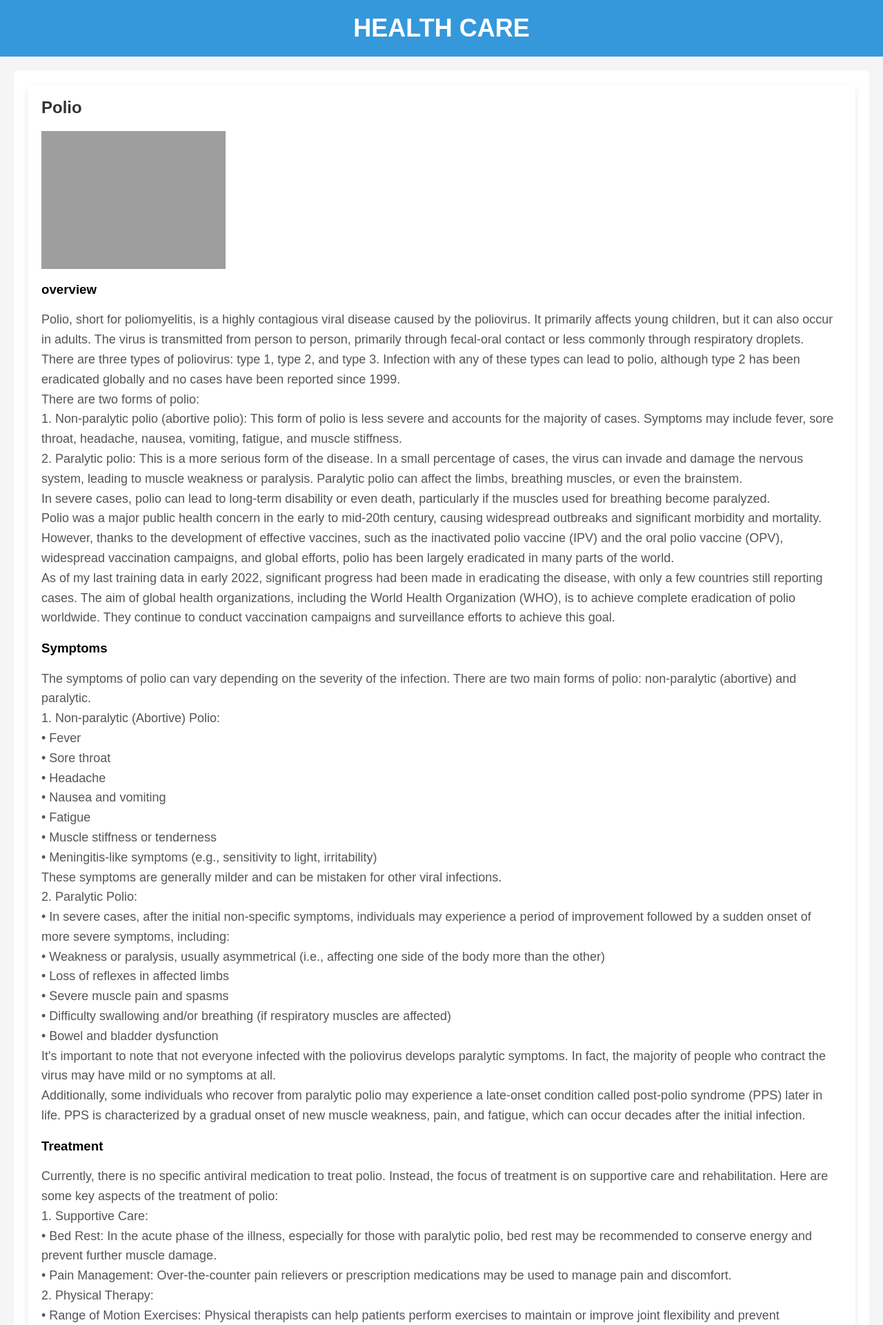
After one commit to Mohit-coder-droid/Celesta, a Flask app: page /article in a window 1280 px wide. The commit adds this page. Shown: the top 1921 px of the page at 69% size. Run offline with Flask 3, Linux system fonts and the light colour scheme; grey boxes are pictures that could not be loaded.

Commit message:
Sending mid evaluation to Celesta Team

```diff
--- a/main.py
+++ b/main.py
@@ -170,5 +170,9 @@ def logout():
     session.pop('user',None)
     return render_template('{{url_for("/")}}')
 
+@app.route('/article')
+def article():
+    return render_template('article.html')
+
 
 app.run(debug=True)
--- a/t.txt
+++ /dev/null
@@ -1 +0,0 @@
-Hi, I amm a joker
--- /dev/null
+++ b/templates/article.html
@@ -0,0 +1,153 @@
+<!DOCTYPE html>
+<html lang="en">
+<head>
+    <meta charset="UTF-8">
+    <meta name="viewport" content="width=device-width, initial-scale=1.0">
+    <title>Blog</title>
+    <style>
+        * {
+            box-sizing: border-box;
+        }
+
+        body {
+            font-family: Arial, sans-serif;
+            background: #f5f5f5;
+            margin: 0;
+            padding: 0;
+        }
+
+        .header {
+            background: #3498db;
+            text-align: center;
+            padding: 20px;
+        }
+
+        .header h2 {
+            margin: 0;
+            font-size: 36px;
+            color: #ffffff;
+        }
+
+        .row {
+            display: flex;
+            flex-wrap: wrap;
+            justify-content: space-between;
+            margin: 20px;
+        }
+
+        .leftcolumn {
+            flex: 0 0 100%;
+            max-width: 100%;
+            background: #ffffff;
+            padding: 20px;
+            border-radius: 8px;
+            margin-bottom: 20px;
+        }
+
+        .fakeimg {
+            height: 200px;
+            border-radius: 8px;
+        }
+        img{
+            height: 200px;
+        }
+
+        .card {
+            background-color: #ffffff;
+            padding: 20px;
+            margin-bottom: 20px;
+            border-radius: 8px;
+            box-shadow: 0 4px 8px rgba(0,0,0,0.1);
+        }
+
+        .card h2 {
+            color: #333333;
+            font-size: 24px;
+            margin-top: 0;
+        }
+
+        .card h5 {
+            color: #777777;
+            font-size: 16px;
+            margin-top: 0;
+        }
+
+        .card p {
+            color: #555555;
+            font-size: 18px;
+            line-height: 1.6;
+        }
+
+
+
+    </style>
+</head>
+<body>
+    <div class="header">
+        <h2>HEALTH CARE</h2>
+    </div>
+
+    <div class="row">
+        <div class="leftcolumn">
+            <div class="card">
+                <h2>Polio</h2>
+                <div class="fakeimg"><img src="https://www.unicef.org/sites/default/files/styles/press_release_feature/public/UN0324716.JPG?itok=YdJ92x-t" alt="polio"></div>
+                <h3>overview</h3>
+                <p>Polio, short for poliomyelitis, is a highly contagious viral disease caused by the poliovirus. It primarily affects young children, but it can also occur in adults. The virus is transmitted from person to person, primarily through fecal-oral contact or less commonly through respiratory droplets. <br>
+                There are three types of poliovirus: type 1, type 2, and type 3. Infection with any of these types can lead to polio, although type 2 has been eradicated globally and no cases have been reported since 1999.<br>
+                There are two forms of polio:<br>
+                1.	Non-paralytic polio (abortive polio): This form of polio is less severe and accounts for the majority of cases. Symptoms may include fever, sore throat, headache, nausea, vomiting, fatigue, and muscle stiffness.<br>
+                2.	Paralytic polio: This is a more serious form of the disease. In a small percentage of cases, the virus can invade and damage the nervous system, leading to muscle weakness or paralysis. Paralytic polio can affect the limbs, breathing muscles, or even the brainstem.<br>
+                In severe cases, polio can lead to long-term disability or even death, particularly if the muscles used for breathing become paralyzed.<br>
+                Polio was a major public health concern in the early to mid-20th century, causing widespread outbreaks and significant morbidity and mortality. However, thanks to the development of effective vaccines, such as the inactivated polio vaccine (IPV) and the oral polio vaccine (OPV), widespread vaccination campaigns, and global efforts, polio has been largely eradicated in many parts of the world.<br>
+                As of my last training data in early 2022, significant progress had been made in eradicating the disease, with only a few countries still reporting cases. The aim of global health organizations, including the World Health Organization (WHO), is to achieve complete eradication of polio worldwide. They continue to conduct vaccination campaigns and surveillance efforts to achieve this goal.</p>
+
+                <h3>Symptoms</h3>
+                <p>The symptoms of polio can vary depending on the severity of the infection. There are two main forms of polio: non-paralytic (abortive) and paralytic. <br>
+                1.	Non-paralytic (Abortive) Polio:<br>
+                •	Fever<br>
+                •	Sore throat<br>
+                •	Headache<br>
+                •	Nausea and vomiting<br>
+                •	Fatigue<br>
+                •	Muscle stiffness or tenderness<br>
+                •	Meningitis-like symptoms (e.g., sensitivity to light, irritability)<br>
+                These symptoms are generally milder and can be mistaken for other viral infections.<br>
+                2.	Paralytic Polio:<br>
+                •	In severe cases, after the initial non-specific symptoms, individuals may experience a period of improvement followed by a sudden onset of more severe symptoms, including:<br>
+                •	Weakness or paralysis, usually asymmetrical (i.e., affecting one side of the body more than the other)<br>
+                •	Loss of reflexes in affected limbs<br>
+                •	Severe muscle pain and spasms<br>
+                •	Difficulty swallowing and/or breathing (if respiratory muscles are affected)<br>
+                •	Bowel and bladder dysfunction<br>
+                It's important to note that not everyone infected with the poliovirus develops paralytic symptoms. In fact, the majority of people who contract the virus may have mild or no symptoms at all.<br>
+                Additionally, some individuals who recover from paralytic polio may experience a late-onset condition called post-polio syndrome (PPS) later in life. PPS is characterized by a gradual onset of new muscle weakness, pain, and fatigue, which can occur decades after the initial infection.</p>
+                <h3>Treatment</h3>
+                <p>Currently, there is no specific antiviral medication to treat polio. Instead, the focus of treatment is on supportive care and rehabilitation. Here are some key aspects of the treatment of polio: <br>
+                1.	Supportive Care:<br>
+                •	Bed Rest: In the acute phase of the illness, especially for those with paralytic polio, bed rest may be recommended to conserve energy and prevent further muscle damage.<br>
+                •	Pain Management: Over-the-counter pain relievers or prescription medications may be used to manage pain and discomfort.<br>
+                2.	Physical Therapy:<br>
+                •	Range of Motion Exercises: Physical therapists can help patients perform exercises to maintain or improve joint flexibility and prevent contractures (shortening of muscles or tendons).<br>
+                •	Strengthening Exercises: Exercises to build and maintain muscle strength in unaffected areas can help compensate for weakness in affected limbs.<br>
+                3.	Occupational Therapy:<br>
+                •	Occupational therapists can assist with activities of daily living (e.g., dressing, feeding) and provide adaptive equipment if needed.<br>
+                4.	Respiratory Support:<br>
+                •	For individuals with respiratory muscle weakness, mechanical ventilation or other respiratory support may be necessary.<br>
+                5.	Mobility Aids and Orthotics:<br>
+                •	Depending on the extent of muscle weakness or paralysis, mobility aids like wheelchairs, braces, or crutches may be prescribed to help with mobility.<br>
+                6.	Speech and Swallowing Therapy:<br>
+                •	Speech therapists can help individuals with swallowing difficulties and provide exercises to improve speech and communication.<br>
+                7.	Management of Complications:<br>
+                •	Complications such as respiratory infections, pressure sores, and urinary tract infections need to be promptly addressed.<br>
+                8.	Psychosocial Support:<br>
+                •	Coping with the physical and emotional challenges of polio may require support from mental health professionals and support groups.<br>
+                It's important to note that prevention through vaccination is the most effective way to combat polio. The inactivated polio vaccine (IPV) and oral polio vaccine (OPV) have been instrumental in reducing the incidence of the disease globally.<br>
+                Remember, the information provided here is based on standard medical practices as of my last knowledge update in early 2022. Always consult a healthcare professional or medical authority for the most current and personalized advice regarding any medical condition or treatment.<br>
+                </p>
+            </div>
+        </div>
+
+    </div>
+</body>
+</html>
```
Also changed, not shown: scrapper.py (deleted, +0 -12 lines), static/script.js (+11 -1 lines), static/style.css (+57 -27 lines), templates/index.html (+33 -10 lines), templates/layout.html (+12 -3 lines), try.py (deleted, +0 -38 lines), static/images/logo.png (added).
